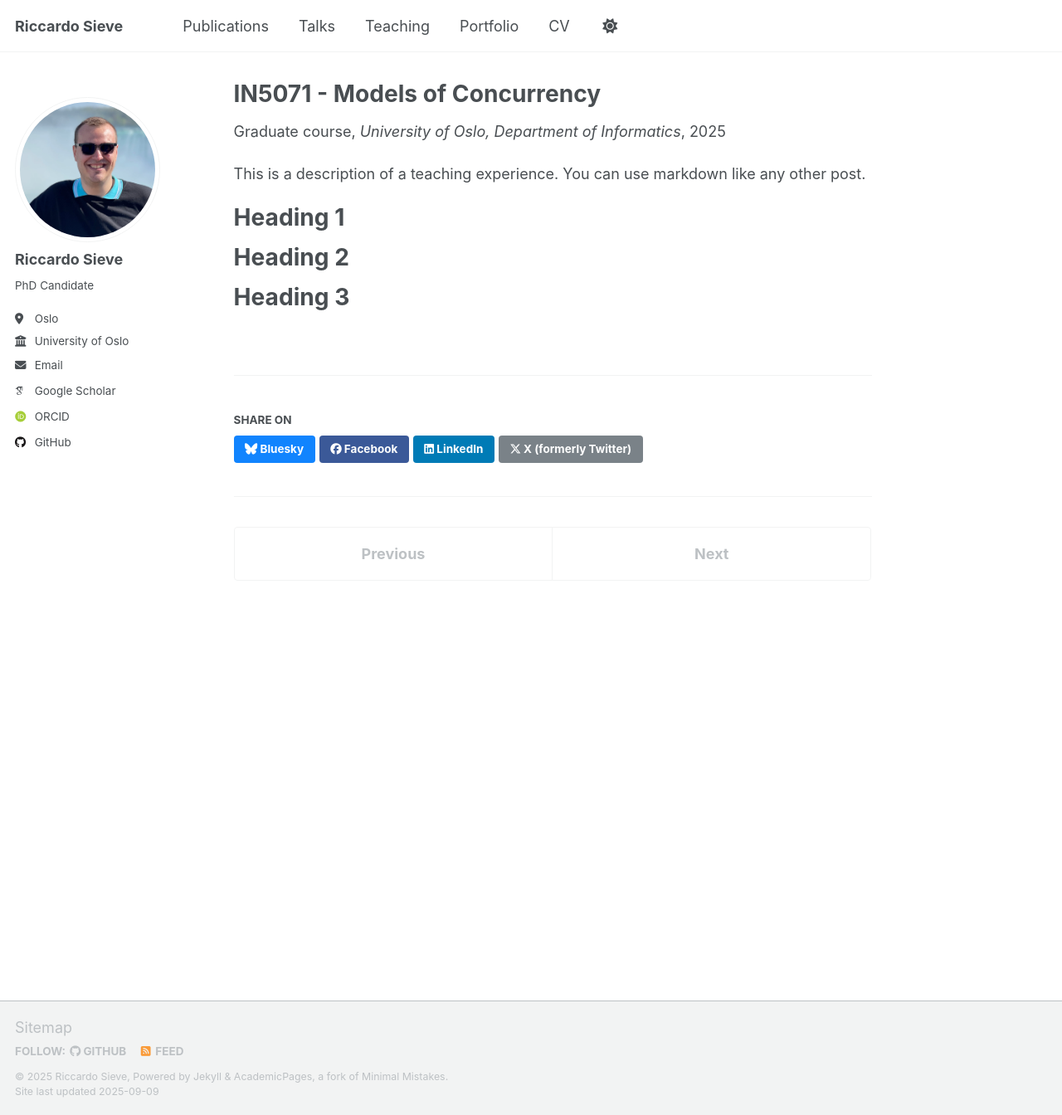
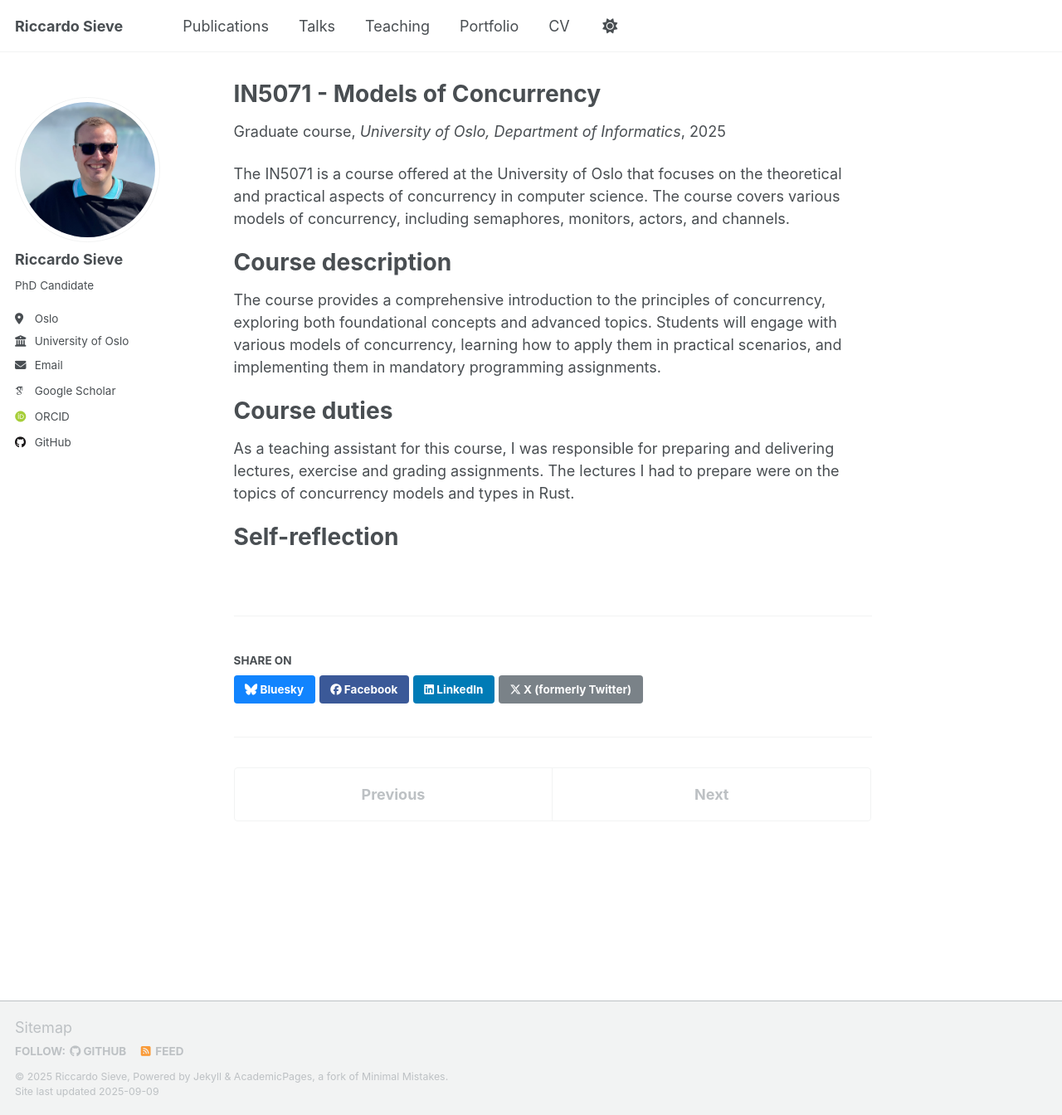
Before and after one commit to sievericcardo/sievericcardo.github.io, a Jekyll site: the page built from _teaching/2025-fall-teaching-1.md, in a window 1280 px wide and 1344 px high. Shown: the whole window at 83% size. Built offline with Jekyll 4.4.1, drawn with Linux system fonts in a browser that asks for light colours; some web fonts are replaced; a script that is not in the unit is left out.

Commit message:
Update description

```diff
--- a/_teaching/2025-fall-teaching-1.md
+++ b/_teaching/2025-fall-teaching-1.md
@@ -8,13 +8,17 @@ date: 2025-08-20
 location: "Oslo, Norway"
 ---
 
-This is a description of a teaching experience. You can use markdown like any other post.
+The IN5071 is a course offered at the University of Oslo that focuses on the theoretical and practical aspects of concurrency in computer science. The course covers various models of concurrency, including semaphores, monitors, actors, and channels.
 
-Heading 1
+Course description
 ======
 
-Heading 2
+The course provides a comprehensive introduction to the principles of concurrency, exploring both foundational concepts and advanced topics. Students will engage with various models of concurrency, learning how to apply them in practical scenarios, and implementing them in mandatory programming assignments.
+
+Course duties
 ======
 
-Heading 3
+As a teaching assistant for this course, I was responsible for preparing and delivering lectures, exercise and grading assignments. The lectures I had to prepare were on the topics of concurrency models and types in Rust.
+
+Self-reflection
 ======
```
Also changed, not shown: _teaching/2024-fall-teaching-1.md (+1 -1 lines), _teaching/2025-fall-teaching-2.md (+1 -1 lines).
